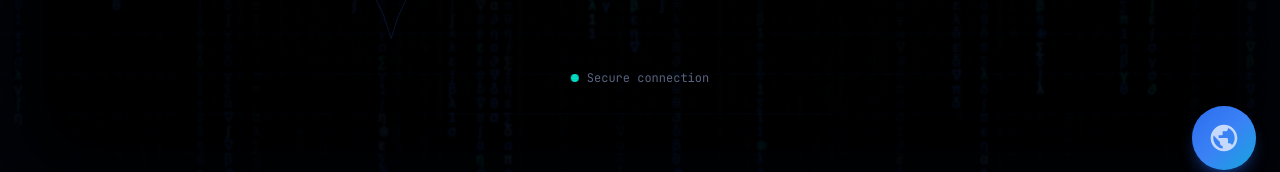
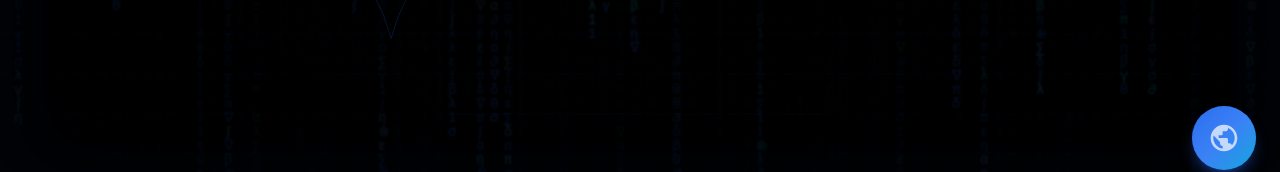
Before and after one commit to infantesromeroadrian/Web-Portfolio-AIR-Terminal, a Preact app: page / in a window 1280 px wide. Shown: the part 606-778 px from the top of the page. Built offline with nearby package versions, Linux system fonts and the light colour scheme; a web font is replaced by a local one.

Commit message:
fix: integrate secure connection indicator into layout flow

```diff
--- a/src/components/login/LoginPanel.tsx
+++ b/src/components/login/LoginPanel.tsx
@@ -114,12 +114,12 @@ export default function LoginPanel({ onLogin }: { onLogin: () => void }) {
         <p class="text-[var(--text-muted)] text-xs font-mono mt-6 animate-pulse-soft">
           Click to explore my portfolio
         </p>
-      </div>
 
-      {/* Indicador de conexión */}
-      <div class="absolute bottom-8 left-1/2 -translate-x-1/2 flex items-center gap-2">
-        <span class="w-2 h-2 rounded-full bg-[var(--cyan-bright)] animate-pulse"></span>
-        <span class="text-xs font-mono text-[var(--text-muted)]">Secure connection</span>
+        {/* Indicador de conexión - integrado en el flujo */}
+        <div class="flex items-center justify-center gap-2 mt-8">
+          <span class="w-2 h-2 rounded-full bg-[var(--cyan-bright)] animate-pulse"></span>
+          <span class="text-xs font-mono text-[var(--text-muted)]">Secure connection</span>
+        </div>
       </div>
     </div>
   );
```
